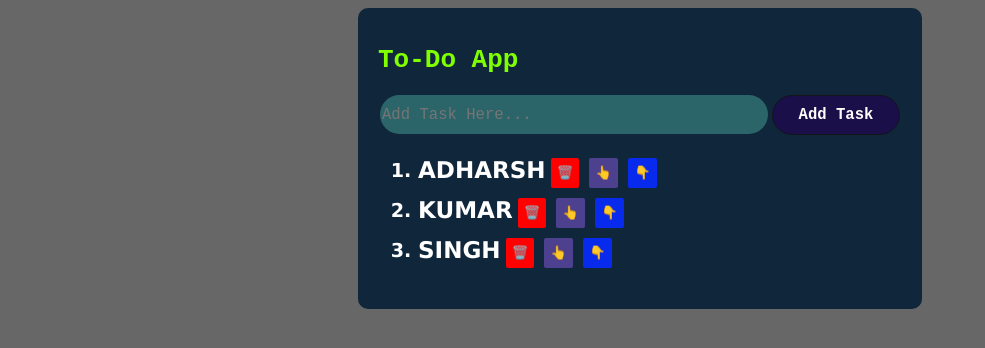
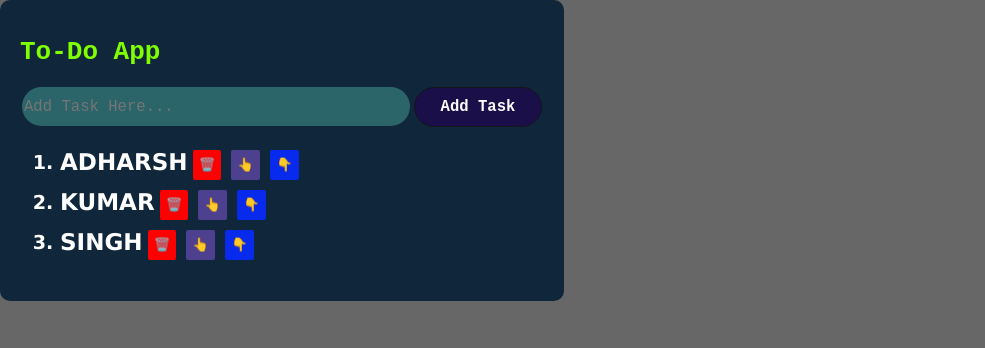
Before and after one commit to adrsshh/React-To-Do-App, a React (Vite) app: page / in a window 1280 px wide. Shown: the top 348 px of the page, without its empty margins (0-985 px from the left). Built offline with nearby package versions, Linux system fonts and the light colour scheme.

Commit message:
Updated position absolute.

```diff
--- a/src/index.css
+++ b/src/index.css
@@ -12,6 +12,7 @@ h4 {
 }
 
 .container {
+    position: absolute;
     box-shadow: palevioletred;
     inset: 0;
     background-color: rgb(15, 38, 59);
```
